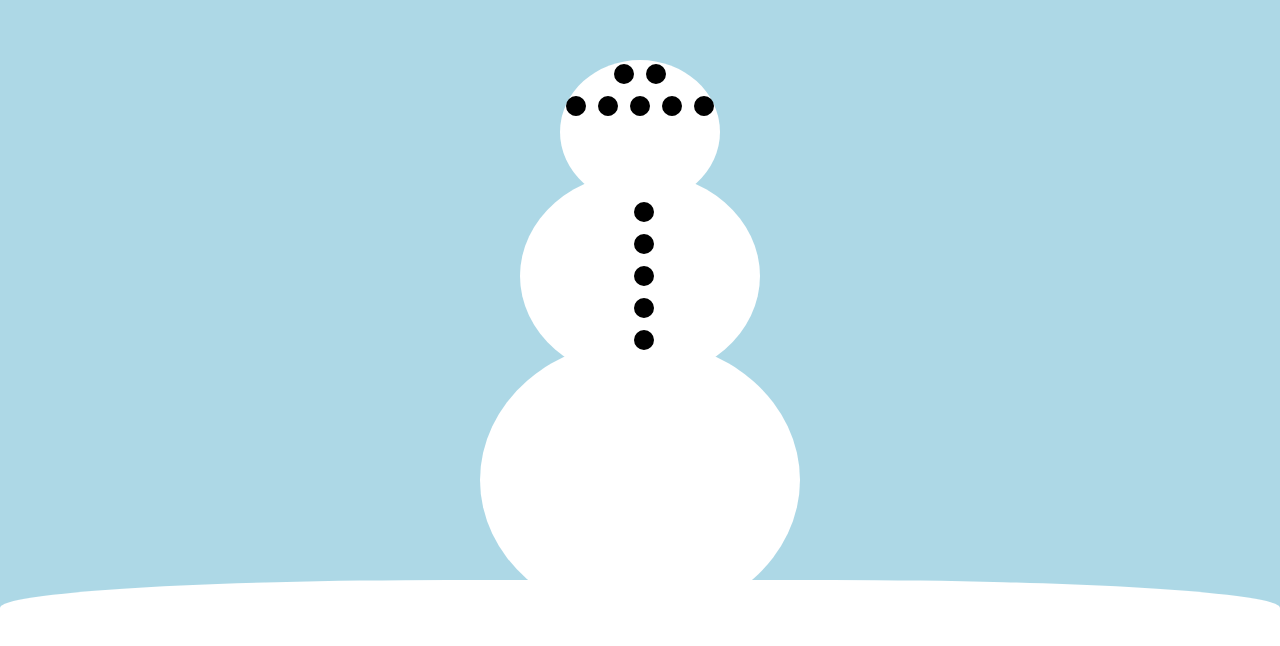
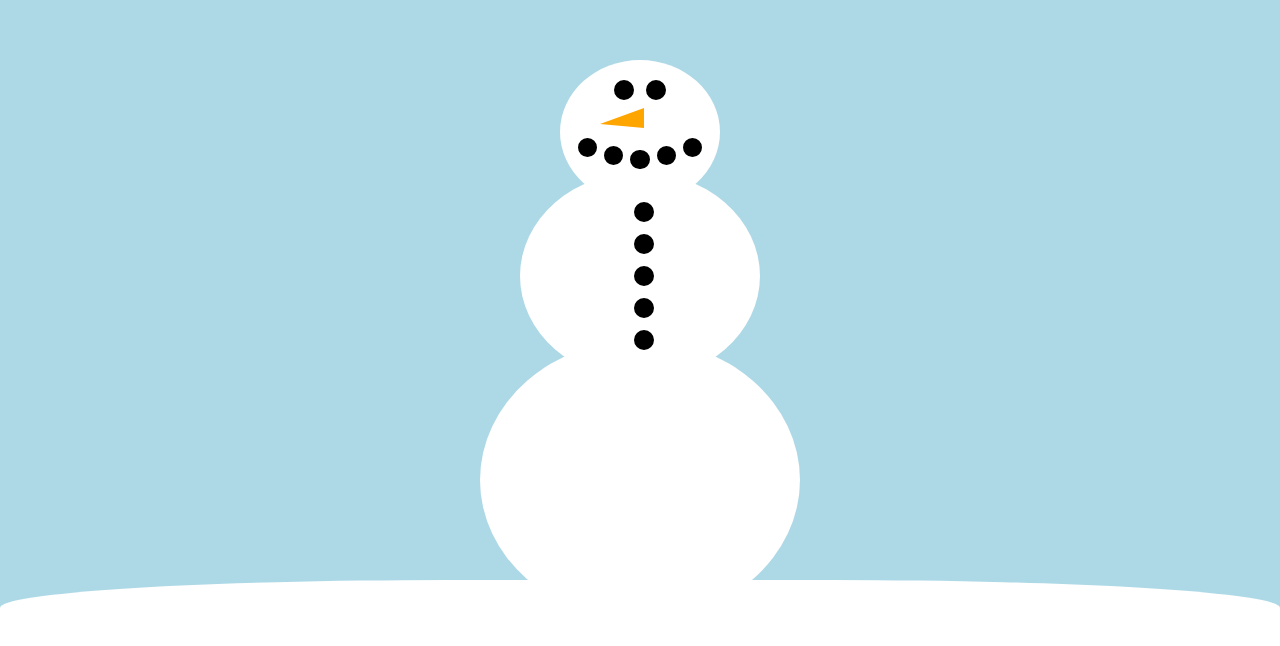
Before and after one commit to CatherineGracey/snowman, a plain HTML site: page index.html in a window 1280 px wide. Shown: the part 140-786 px from the top of the page. Drawn offline with Linux system fonts and the light colour scheme.

Commit message:
Snowman now smiles.

```diff
--- a/style/style.css
+++ b/style/style.css
@@ -45,12 +45,47 @@ html, body {
   margin-left: -20vh;
 }
 
+.coal {
+  display: inline-block;
+  border: 1vh solid black;
+  border-radius: 50%;
+  width: .5vh;
+  height: .5vh;
+  background-color: black;
+  margin: 0.5vh
+}
+
 .eyes {
+  margin-top: 2vh;
+}
 
+.carrot {
+  width: 0;
+  height: 0;
+  border-top: 2vh solid transparent;
+  border-bottom: 0.5vh solid transparent;
+  border-right: 5.5vh solid orange;
+  margin-left: 5vh;
 }
 
 .mouth {
+  margin-top: 1vh;
+}
 
+.mouth .coal {
+  margin: 0.2vh;
+  width: .4vh;
+  height: .4vh;
+}
+
+.mouth .coal:nth-child(even) {
+  position: relative;
+  top: 1vh;
+}
+
+.mouth .coal:nth-child(3) {
+  position: relative;
+  top: 1.5vh;
 }
 
 .buttons {
@@ -63,16 +98,6 @@ html, body {
   z-index: 1;
 }
 
-.coal {
-  display: inline-block;
-  border: 1vh solid black;
-  border-radius: 50%;
-  width: .5vh;
-  height: .5vh;
-  background-color: black;
-  margin: 0.5vh
-}
-
 .ground {
   background-color: white;
   height: 5vh;
```
